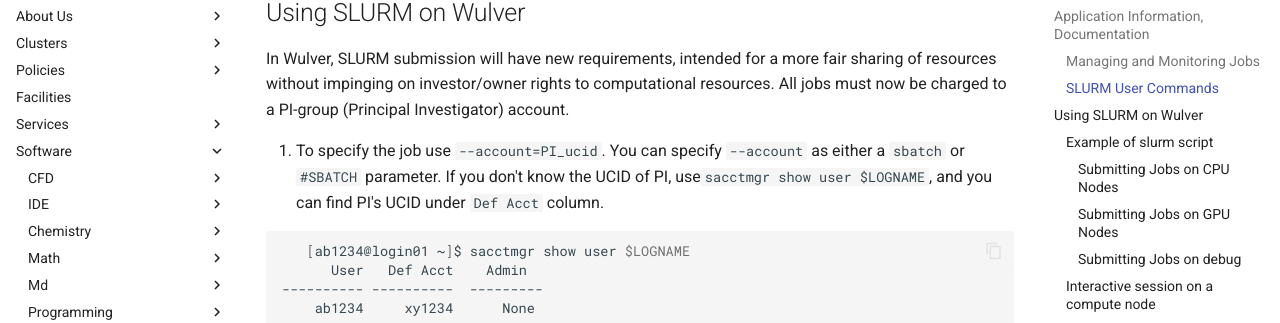
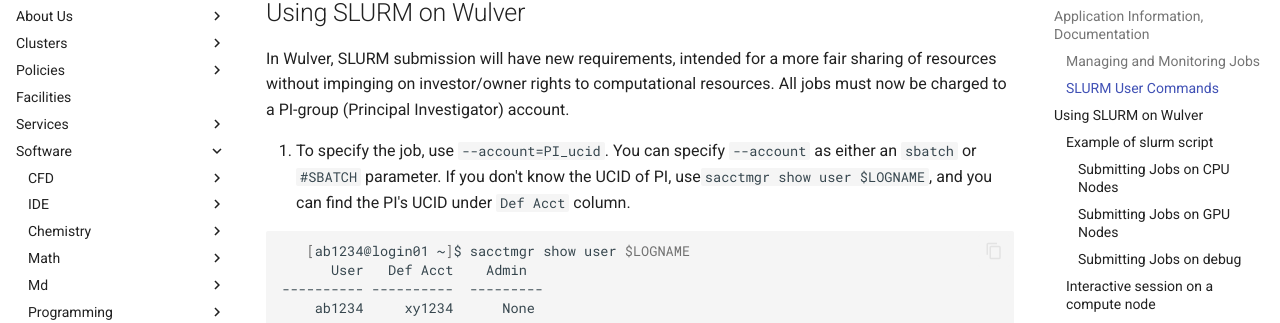
Before and after one commit to zhaohuic/Docs, an MkDocs documentation site: the page built from docs/Software/slurm/slurm.md, in a window 1280 px wide and 900 px high, scrolled down 1472 px. Shown: the part 119-442 px from the top of the window. Built offline with MkDocs 1.6.1 and Material for MkDocs 9.7.7, drawn with Linux system fonts in a browser that asks for light colours; comment, search, counter and statistics services are not loaded.

````diff
--- a/docs/Software/slurm/slurm.md
+++ b/docs/Software/slurm/slurm.md
@@ -50,7 +50,7 @@
 ## Using SLURM on Wulver
 In Wulver, SLURM submission will have new requirements, intended for a more fair sharing of resources without impinging on investor/owner rights to computational resources.  All jobs must now be charged to a PI-group (Principal Investigator) account.
 
-1. To specify the job use `--account=PI_ucid`.  You can specify `--account` as either a `sbatch` or `#SBATCH` parameter. If you don't know the UCID of PI, use`sacctmgr show user $LOGNAME`, and you can find PI's UCID under `Def Acct` column.
+1. To specify the job, use `--account=PI_ucid`.  You can specify `--account` as either an `sbatch` or `#SBATCH` parameter. If you don't know the UCID of PI, use`sacctmgr show user $LOGNAME`, and you can find the PI's UCID under `Def Acct` column.
 
 ```bash
    [ab1234@login01 ~]$ sacctmgr show user $LOGNAME
````
